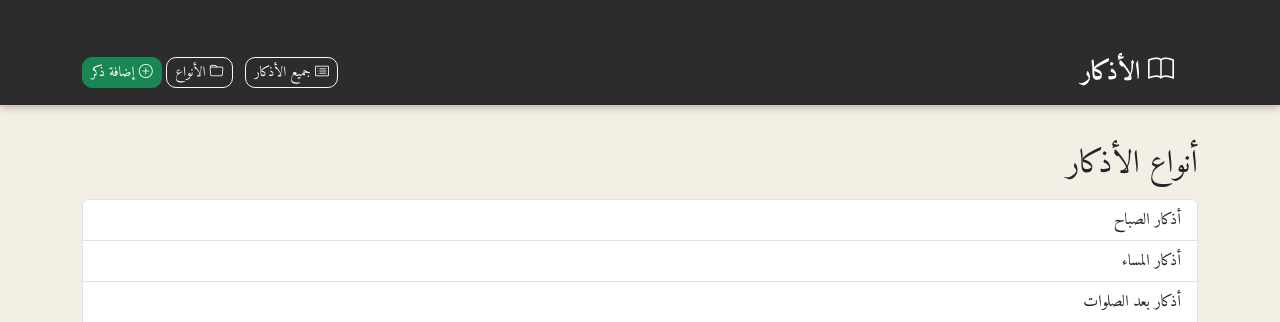
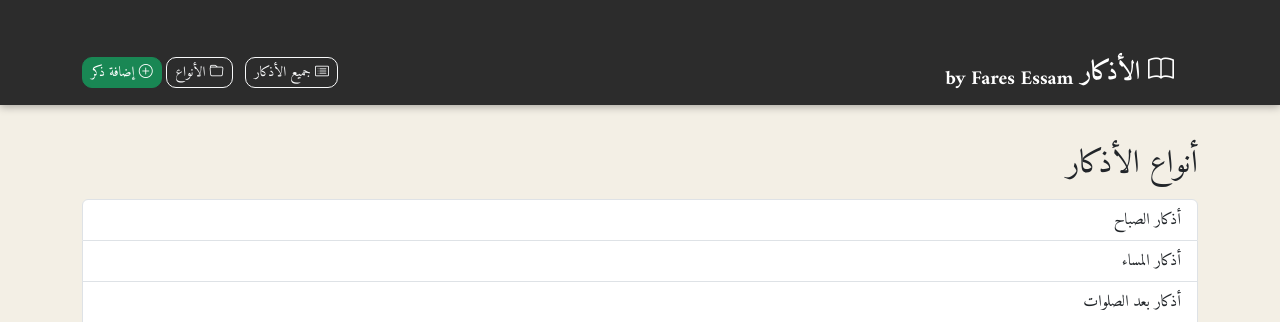
Before and after one commit to Fares-Esam783/Azkar, a Django app: page / in a window 1280 px wide. Shown: the top 322 px of the page. Run offline with Django 5.2, Linux system fonts and the light colour scheme; data comes from the database, SQL or seed files in the repository.

Commit message:
creat_my_name

```diff
--- a/azkar/templates/base.html
+++ b/azkar/templates/base.html
@@ -83,7 +83,7 @@ body {
 <div class="container">
 
     <span class="navbar-brand">
-        <i class="bi bi-book me-2"></i> الأذكار
+        <i class="bi bi-book me-2"></i> الأذكار <sub>by Fares Essam</sub>
     </span>
 
     <div>
```
